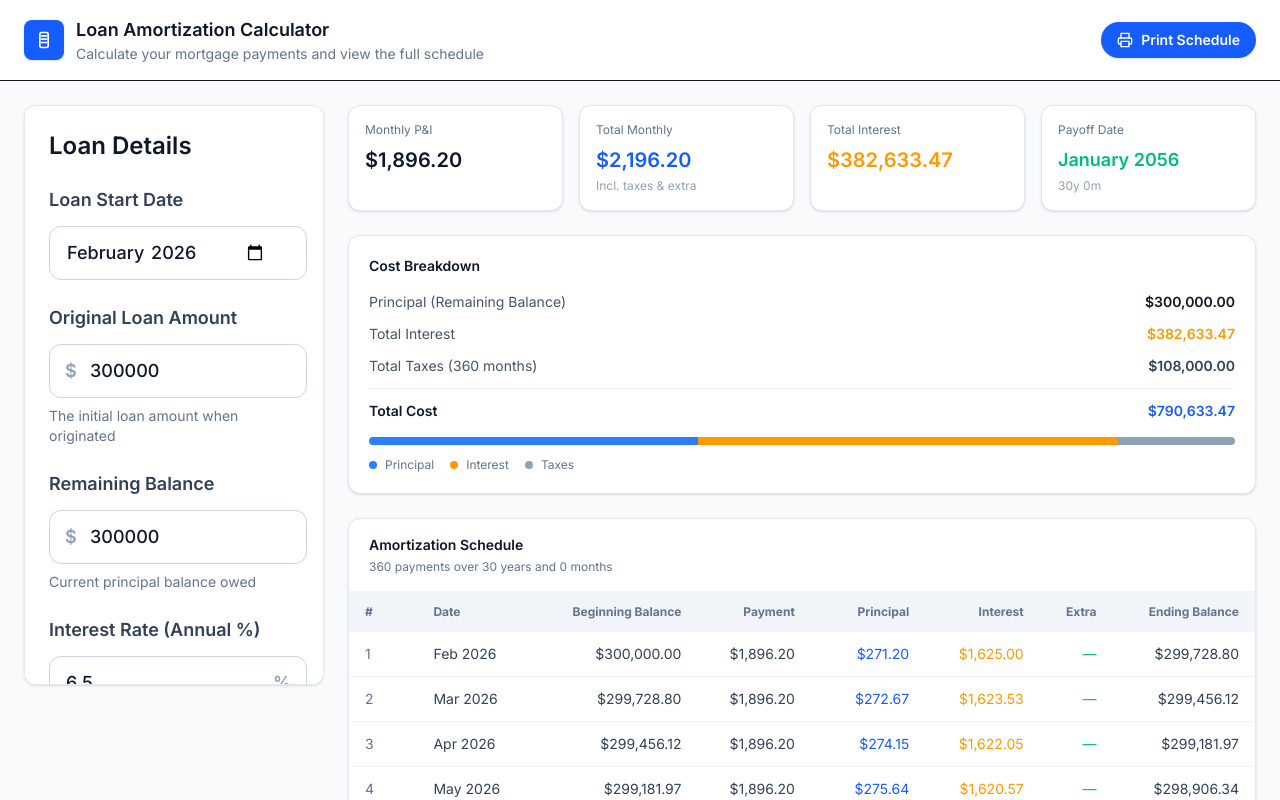
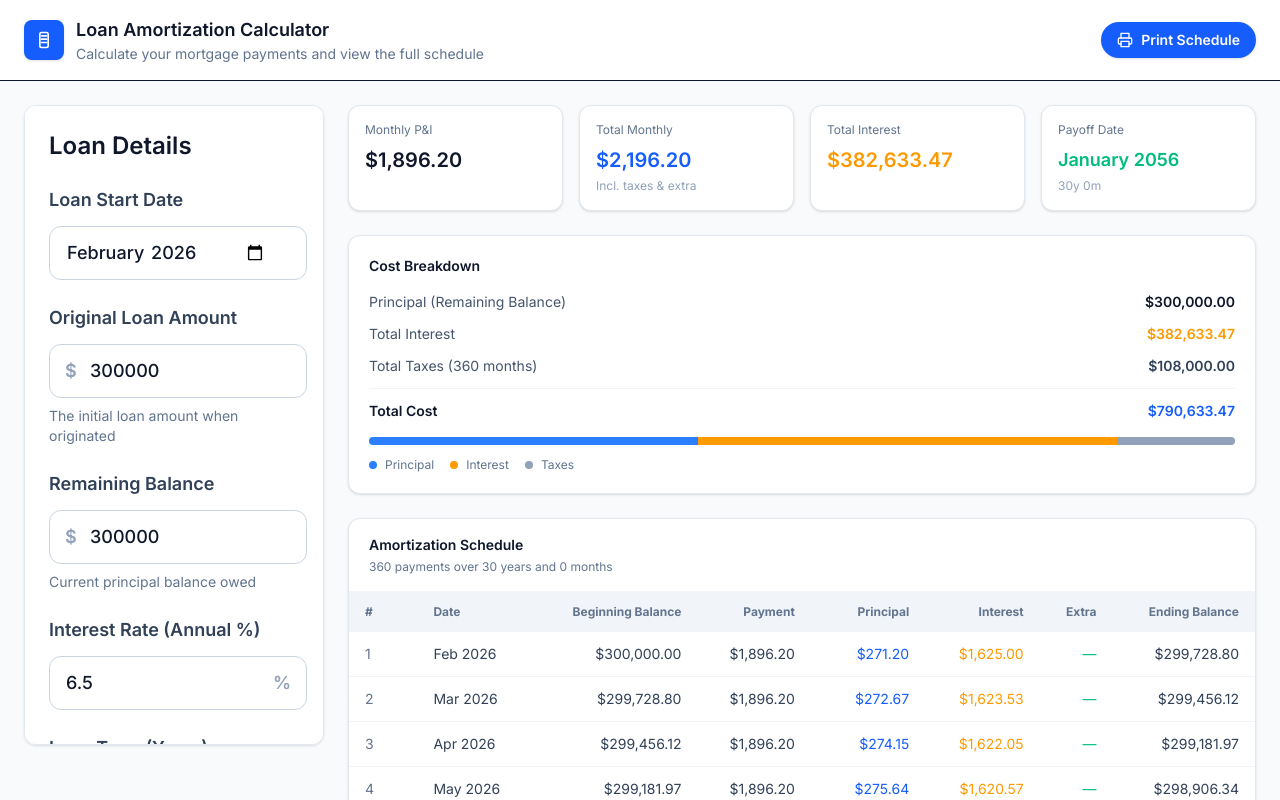
Before and after one commit to fromscratchsoftware-now/Calculators, a React (Vite) app: page / in a window 1280 px wide. Shown: the top 800 px of the page. Built offline with nearby package versions, Linux system fonts and the light colour scheme.

Commit message:
Fit loan details panel to viewport on desktop

```diff
--- a/src/pages/Index.tsx
+++ b/src/pages/Index.tsx
@@ -183,7 +183,7 @@ export default function Index() {
       <main className="mx-auto max-w-7xl px-6 py-6">
         <div className="grid gap-6 sm:grid-cols-[300px_1fr]">
           <aside className="space-y-5">
-            <div className="rounded-xl border border-slate-200 bg-white p-6 shadow-sm max-h-[calc(100vh-220px)] overflow-y-auto pr-4">
+            <div className="rounded-xl border border-slate-200 bg-white p-6 shadow-sm md:sticky md:top-6 md:max-h-[calc(100vh-160px)] md:overflow-y-auto md:pr-4">
               <h2 className="text-2xl font-semibold text-slate-900">Loan Details</h2>
 
               <div className="mt-6 space-y-6">
```
